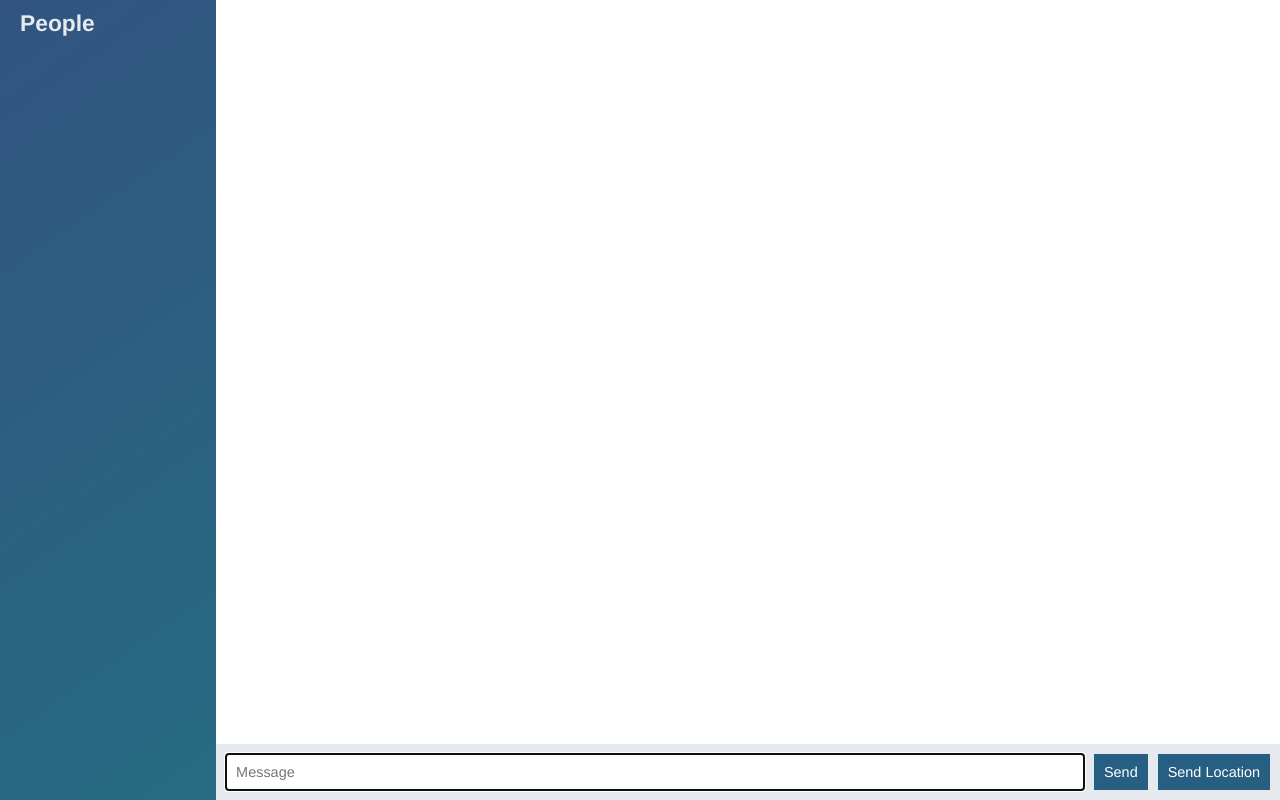
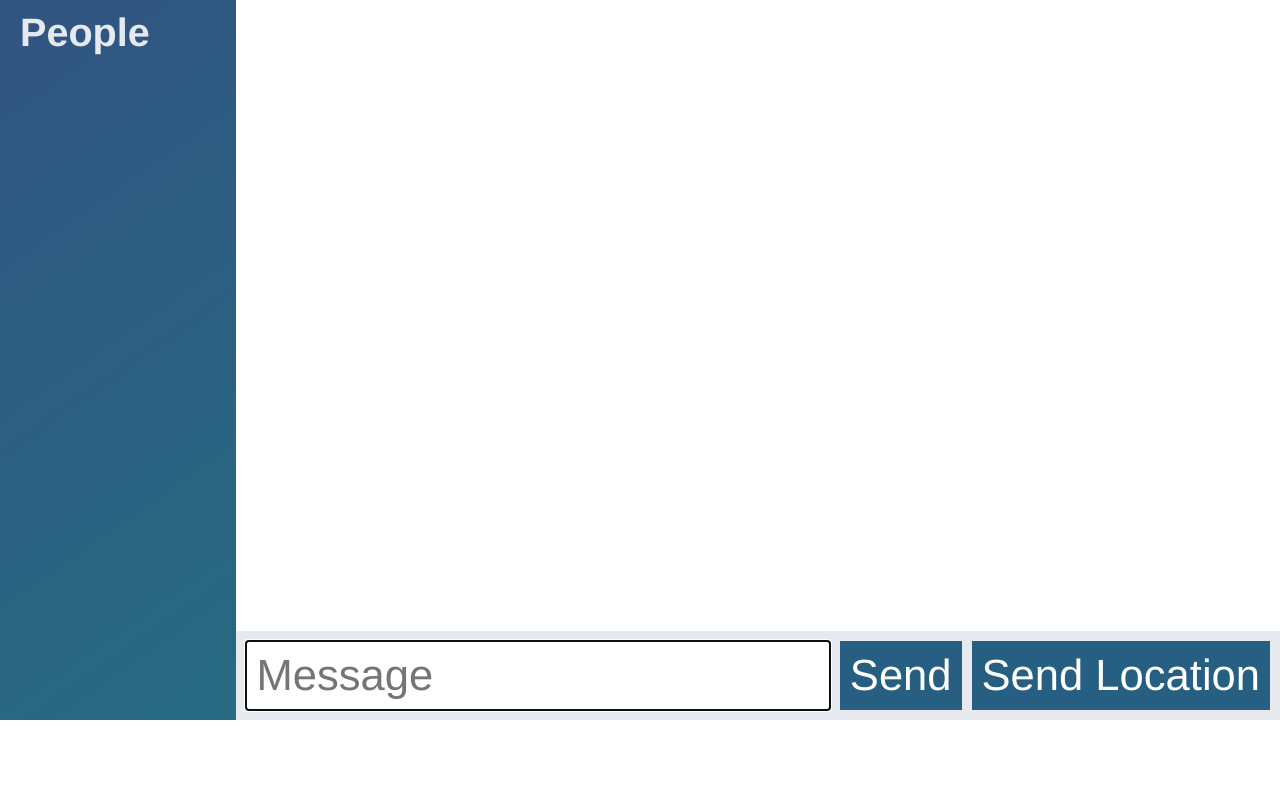
Before and after one commit to FinlayS/node-chat-app, a website: page public/index.html in a window 1280 px wide. Drawn offline with nearby package versions, Linux system fonts and the light colour scheme; no server answers.

```diff
--- a/public/css/styles.css
+++ b/public/css/styles.css
@@ -4,7 +4,7 @@
     padding: 0;
     font-family: "HelveticaNeue-Light", "Helvetica Neue Light", "Helvetica Neue", Helvetica, Arial, "Lucida Grande", sans-serif;
     font-weight: 300;
-    font-size: .95rem;
+    font-size: 1.65rem;
 }
 
 ul, li {
@@ -85,8 +85,8 @@
 
 .chat__sidebar {
     overflow-y: scroll;
-    width: 260px;
-    height: 100vh;
+    width: 290px;
+    height: 90vh;
     background: -moz-linear-gradient(125deg, rgba(39,107,130,1) 0%, rgba(49,84,129,1) 100%); /* ff3.6+ */
     background: -webkit-gradient(linear, left top, right bottom, color-stop(0%, rgba(49,84,129,1)), color-stop(100%, rgba(39,107,130,1))); /* safari4+,chrome */
     background: -webkit-linear-gradient(125deg, rgba(39,107,130,1) 0%, rgba(49,84,129,1) 100%); /* safari5.1+,chrome10+ */
@@ -116,7 +116,7 @@
 .chat__main {
     display: flex;
     flex-direction: column;
-    height: 100vh;
+    height: 90vh;
     width: 100%;
 }
 
```
